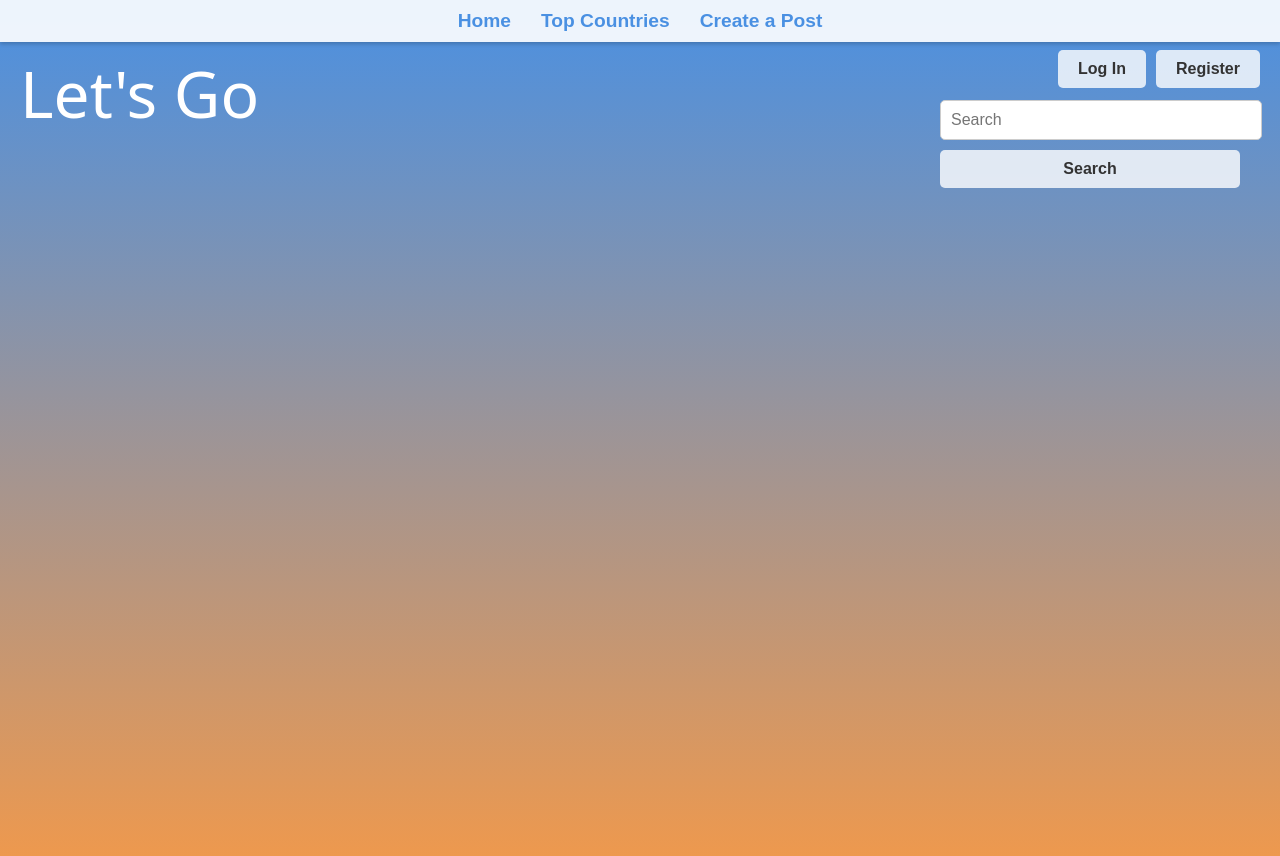
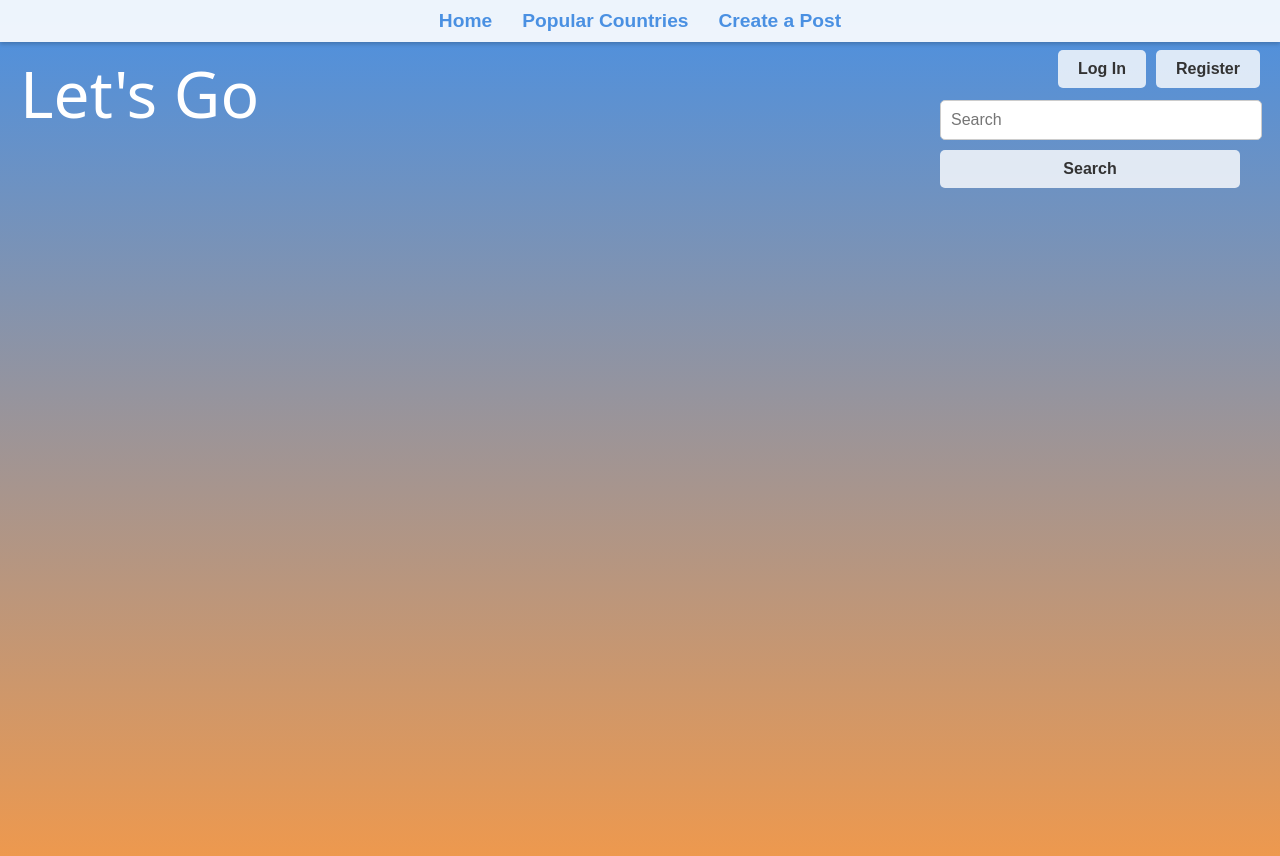
Before and after one commit to ATruckingTurtle/ATruckingTurtle.github.io, a plain HTML site: page index.html in a window 1280 px wide. Drawn offline with Linux system fonts and the light colour scheme; a web font is replaced by a local one.

Commit message:
Update index.html

```diff
--- a/index.html
+++ b/index.html
@@ -13,7 +13,7 @@
     <nav class="navbar">
         <ul>
             <li><a href="index.html">Home</a></li>
-            <li><a href="topcountries.html">Top Countries</a></li>
+            <li><a href="topcountries.html">Popular Countries</a></li>
             <li><a href="form.html">Create a Post</a></li>
         </ul>
     </nav>
```
